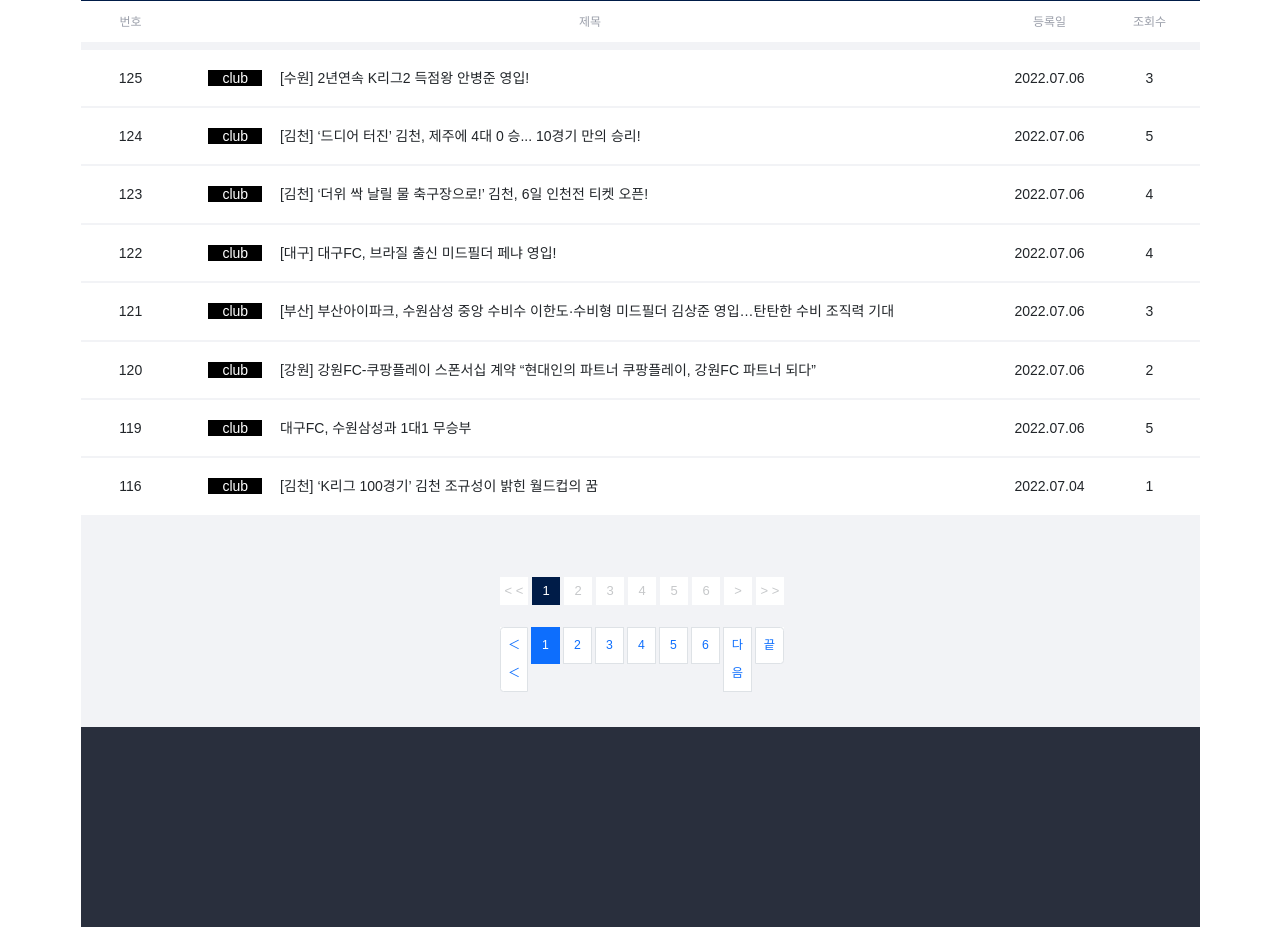
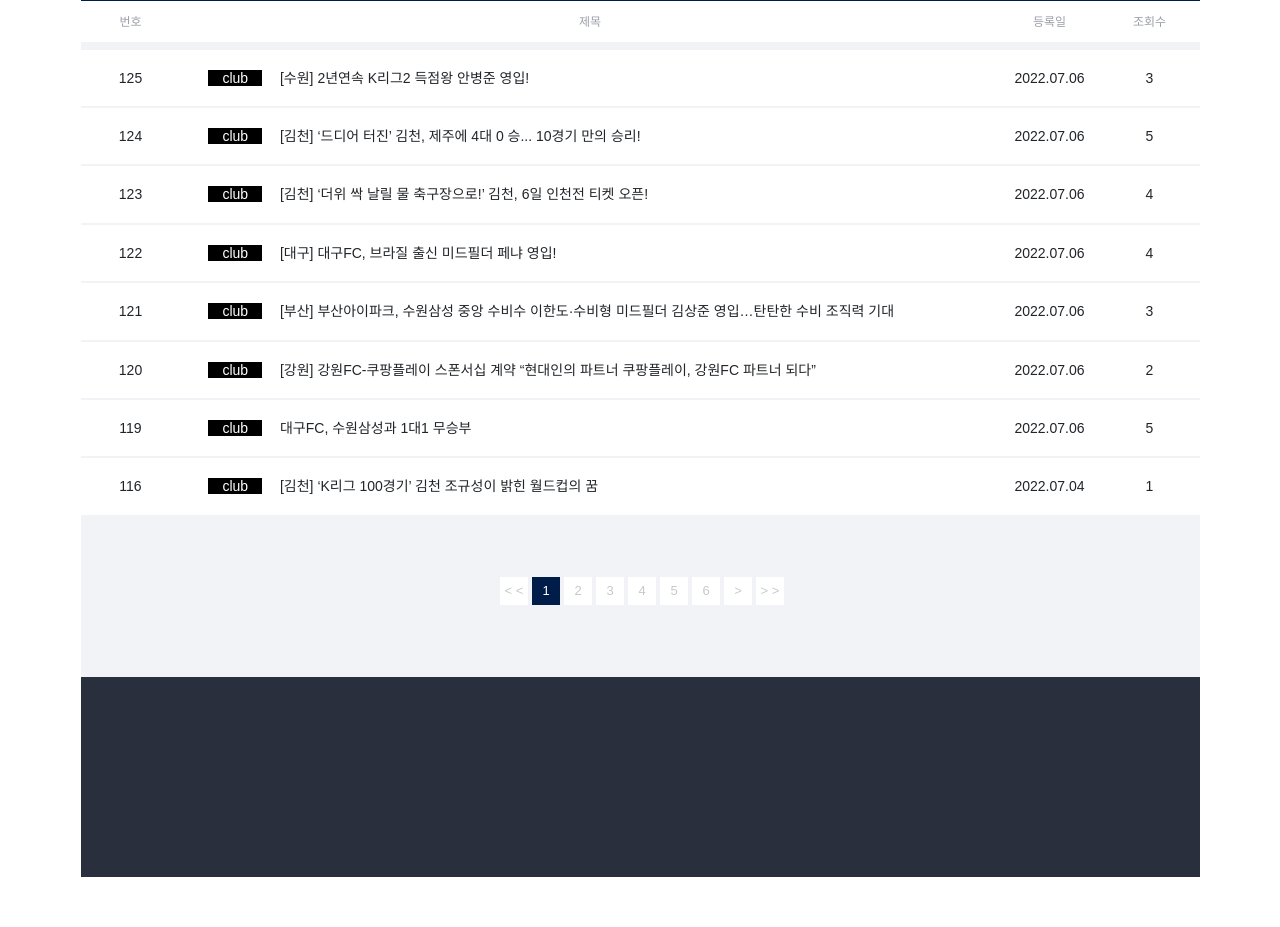
Before and after one commit to KimJinHwan0616/team1ProjectV1, a Django app: page /board/teamplayer/?page=1& in a window 1280 px wide. Shown: the part 550-1477 px from the top of the page. After the commit the page ends 1427 px from the top, so only its background shows below. Run offline with Django 3.2, Linux system fonts and the light colour scheme; data comes from the database, SQL or seed files in the repository; both versions use the stored data as it was after the commit; some libraries are stand-ins or nearby versions; some web fonts are replaced.

Commit message:
템플릿 - board 페이지 번호2 숨김

```diff
--- a/templates/board/teamplayer.html
+++ b/templates/board/teamplayer.html
@@ -129,42 +129,42 @@
 
     </div>  <!-- 번호1 -->
 
-    <div class="center" aria-label="Page navigation example">
+{#    <div class="center" aria-label="Page navigation example">#}
 {#	<div id="content2">#}
-
-        <ul class="pagination pagination-sm justify-content-center">
-
-            <li class="page-item">
-                <a href="?page=1" class="page-link">＜＜</a>     <!-- 처음 기능 추가 -->
-            </li>       <!-- 처음 기능 추가 -->
-
-            {% if request.GET.page|add:0 > 1 %}     <!-- 현재 페이지 숫자화 + 1 페이지 '이전' 삭제 -->
-            <li class="page-item">
-                <a href="?page={{ request.GET.page|add:-1 }}" class="page-link">&lt;</a>    <!-- 이전 기능 추가 -->
-            </li>
-            {% endif %}     <!-- 이전 기능 추가 -->
-
-            {% for i in range %}
-                {% if i <= pages %}
-                <li class="page-item
-                    {% if i == request.GET.page|add:0 %}active{% endif %}">
-                    <a href="?page={{ i }}" class="page-link page">{{ i }}</a>
-                </li>
-                {% endif %}
-            {% endfor %}
-
-            {% if request.GET.page|add:0 < pages %}    <!-- 현재 페이지 숫자화 + 마지막 페이지 '다음' 삭제 -->
-            <li class="page-item">
-                <a href="?page={{ request.GET.page|add:1 }}" class="page-link">다음</a>     <!-- '다음' 기능 추가 -->
-            </li>       <!-- '다음' 기능 추가 -->
-
-            <li class="page-item">
-                <a href="?page={{ pages }}" class="page-link">끝</a>    <!-- 끝 기능 추가 -->
-            </li>       <!-- 끝 기능 추가 -->
-            {% endif %}
-        </ul>   <!-- 이전, 번호, 다음 링크 -->      <!-- 이전, 번호, 다음 링크 -->
-
-
+{##}
+{#        <ul class="pagination pagination-sm justify-content-center">#}
+{##}
+{#            <li class="page-item">#}
+{#                <a href="?page=1" class="page-link">＜＜</a>     <!-- 처음 기능 추가 -->#}
+{#            </li>       <!-- 처음 기능 추가 -->#}
+{##}
+{#            {% if request.GET.page|add:0 > 1 %}     <!-- 현재 페이지 숫자화 + 1 페이지 '이전' 삭제 -->#}
+{#            <li class="page-item">#}
+{#                <a href="?page={{ request.GET.page|add:-1 }}" class="page-link">&lt;</a>    <!-- 이전 기능 추가 -->#}
+{#            </li>#}
+{#            {% endif %}     <!-- 이전 기능 추가 -->#}
+{##}
+{#            {% for i in range %}#}
+{#                {% if i <= pages %}#}
+{#                <li class="page-item#}
+{#                    {% if i == request.GET.page|add:0 %}active{% endif %}">#}
+{#                    <a href="?page={{ i }}" class="page-link page">{{ i }}</a>#}
+{#                </li>#}
+{#                {% endif %}#}
+{#            {% endfor %}#}
+{##}
+{#            {% if request.GET.page|add:0 < pages %}    <!-- 현재 페이지 숫자화 + 마지막 페이지 '다음' 삭제 -->#}
+{#            <li class="page-item">#}
+{#                <a href="?page={{ request.GET.page|add:1 }}" class="page-link">다음</a>     <!-- '다음' 기능 추가 -->#}
+{#            </li>       <!-- '다음' 기능 추가 -->#}
+{##}
+{#            <li class="page-item">#}
+{#                <a href="?page={{ pages }}" class="page-link">끝</a>    <!-- 끝 기능 추가 -->#}
+{#            </li>       <!-- 끝 기능 추가 -->#}
+{#            {% endif %}#}
+{#        </ul>   <!-- 이전, 번호, 다음 링크 -->      <!-- 이전, 번호, 다음 링크 -->#}
+{##}
+{##}
 {#        <ul class="pagination roboto">#}
 {#        <ul class="pagination justify-content-center">#}
 {##}
@@ -198,8 +198,8 @@
 {#            </li>#}
 {##}
 {#        </ul>      <!-- 이전, 번호, 다음 링크 -->#}
-
-	</div>  <!-- 번호2 -->
+{##}
+{#	</div>  <!-- 번호2 -->#}
 
 </div>
 
```
Also changed, not shown: templates/board/announce.html (+38 -38 lines), templates/board/news.html (+0 -72 lines), db.sqlite3.
